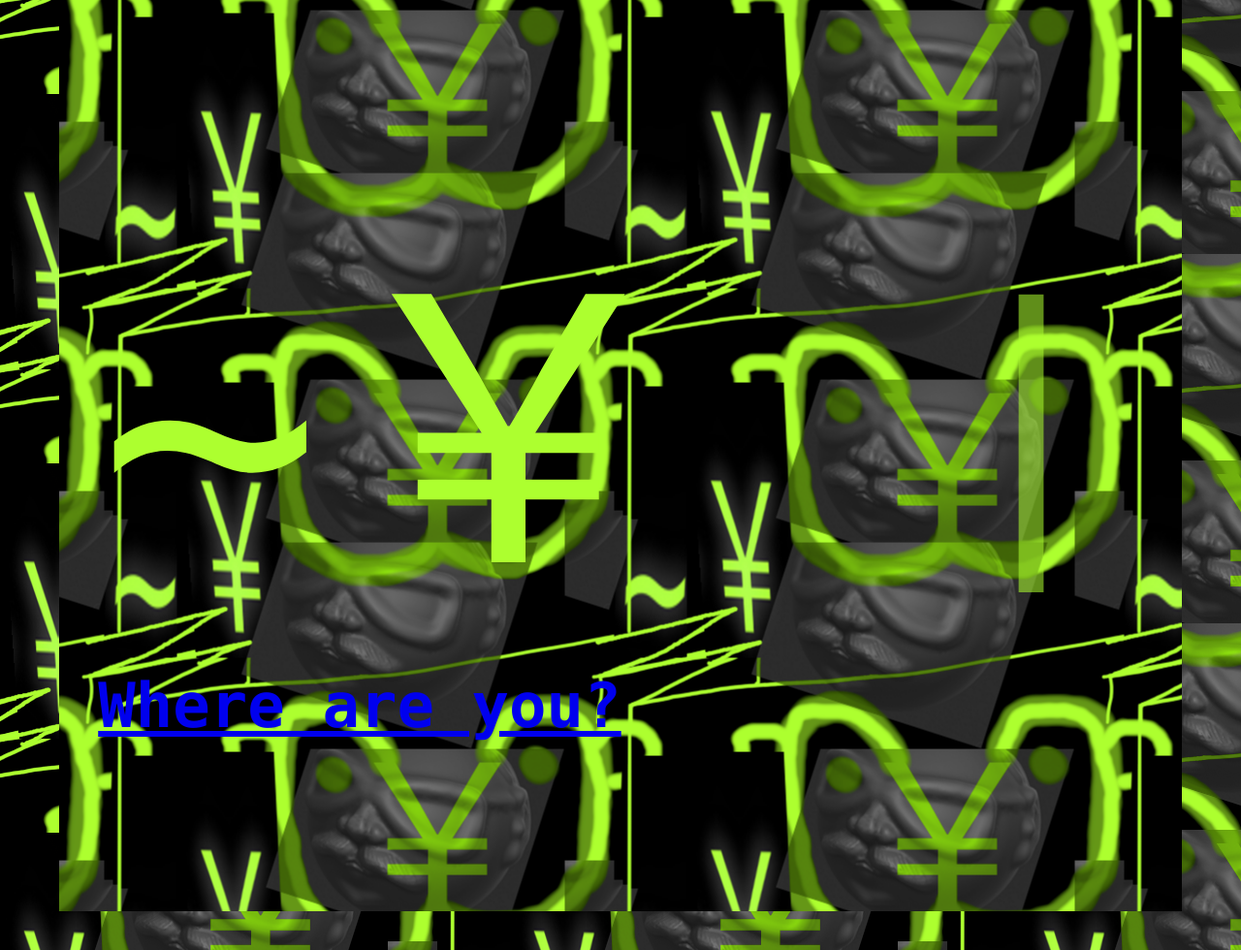
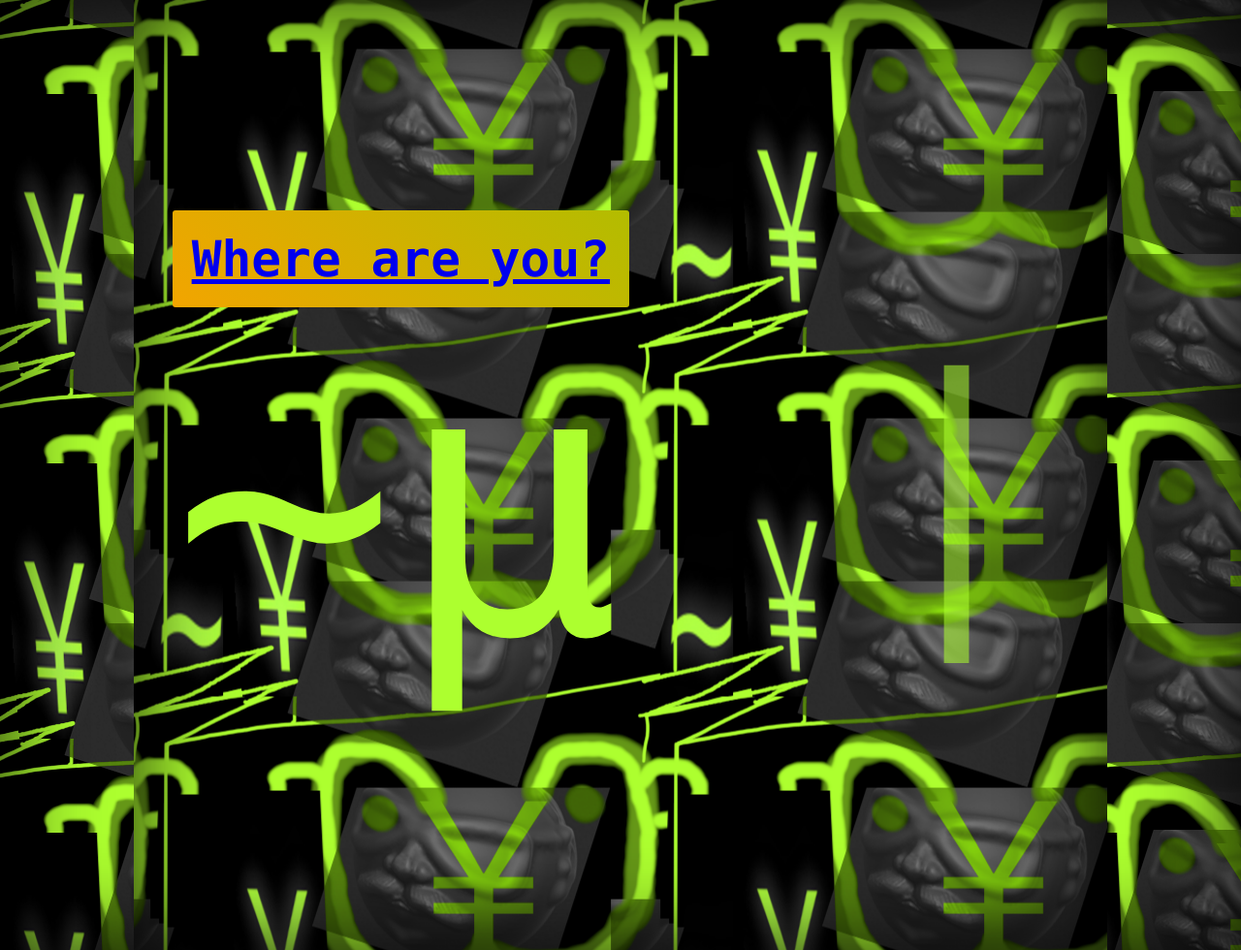
Before and after one commit to terminalnetwork/terminalnet.work, a Jekyll site: the page built from kiribari-step1.html, in a window 1280 px wide. Shown: the whole page at 97% size. Built offline with Jekyll 4.4.1, drawn with Linux system fonts in a browser that asks for light colours; comment, search, counter and statistics services are not loaded.

Commit message:
devils detail

```diff
--- a/assets/css/style.css
+++ b/assets/css/style.css
@@ -34,11 +34,37 @@
   100%{background-position:0% 60%}
 }
 
+@-webkit-keyframes ctaButton {
+  0%{background-position:99% 0%}
+  50%{background-position:2% 100%}
+  100%{background-position:99% 0%}
+}
+@-moz-keyframes ctaButton {
+  0%{background-position:99% 0%}
+  50%{background-position:2% 100%}
+  100%{background-position:99% 0%}
+}
+@keyframes ctaButton {
+  0%{background-position:99% 0%}
+  50%{background-position:2% 100%}
+  100%{background-position:99% 0%}
+}
+
+.cta{
+padding: 20px;
+border-radius: 3px;
+background: linear-gradient(224deg, #00ff00, #ffa000);
+background-size: 400% 400%;
+
+-webkit-animation: ctaButton 3s ease infinite;
+-moz-animation: ctaButton 3s ease infinite;
+animation: ctaButton 3s ease infinite;
+}
 
 
 body{
   margin: 0px;
-  padding: 40px;
+  padding: 0px;
   height: 100%;
   font-family: 'Nanum', Arial, Helvetica, sans-serif;
   font-weight: normal;
--- a/index3.html
+++ b/index3.html
@@ -11,10 +11,12 @@ body {
 background-image: url('/images/pattern.svg');
 background-repeat: repeat;
 background-size: 30%;
+max-width: 500px;
+margin:auto;
+padding:  40px;
 }
 </style>
-  </head>
-  <body>
+
     <h1>Say hello, World!</h1>
     <hr/>
     <h2>We Digitalize the little guys!</h2>
--- a/kiribari-step1.html
+++ b/kiribari-step1.html
@@ -5,46 +5,64 @@ title: are you here?
   html,
   body {
     height: 100%;
+    padding: 40px;
+
     font-familY: "Deja-vu Mono", Monaco, monospace, sans-serif;
     background: black;
     display: flex;
     justify-content: center;
     align-items: center;
-        background-image:url('/images/kiribari/kissingcheap.png');
+    background-image: url('/images/kiribari/kissingcheap.png');
+    -moz-box-shadow: inset 0 0 100px rgba(0, 0, 0, 0.9);
+    -webkit-box-shadow: inset 0 0 100px rgba(0, 0, 0, 0.9);
+    box-shadow: inset 0 0 100px rgba(0, 0, 0, 0.9);
+
   }
+
   .prompt {
     font-size: 30vw;
     color: greenyellow;
+
   }
+
   .cursor {
     display: inline-block;
     animation: pulsate 1.4s ease infinite;
     transform: translate(0px, -15px) scale(0.8);
   }
+
   a {
-        font-size: 5vw;
+    font-size: 4vw;
     font-weight: 700;
+
   }
+
   @keyframes pulsate {
     0% {
       opacity: 0.1;
     }
+
     12% {
       opacity: 0.8;
     }
+
     24% {
       opacity: 0.1;
     }
+
     36% {
       opacity: 0.8;
     }
+
     60% {
       opacity: 0.1;
     }
+
     100% {
       opacity: 0.1;
     }
   }
 </style>
-
-	  <div class="prompt">~￥ <span class="cursor">|</span></div><a href="/index3/">Where are you?</a>
+<div><a class="cta" href="/index3/">Where are you?</a></div>
+<div class="prompt">~µ <span class="cursor">|</span>
+  </div>
```
Also changed, not shown: images/pattern.svg. Lines whose indentation alone changed are shown as unchanged.
